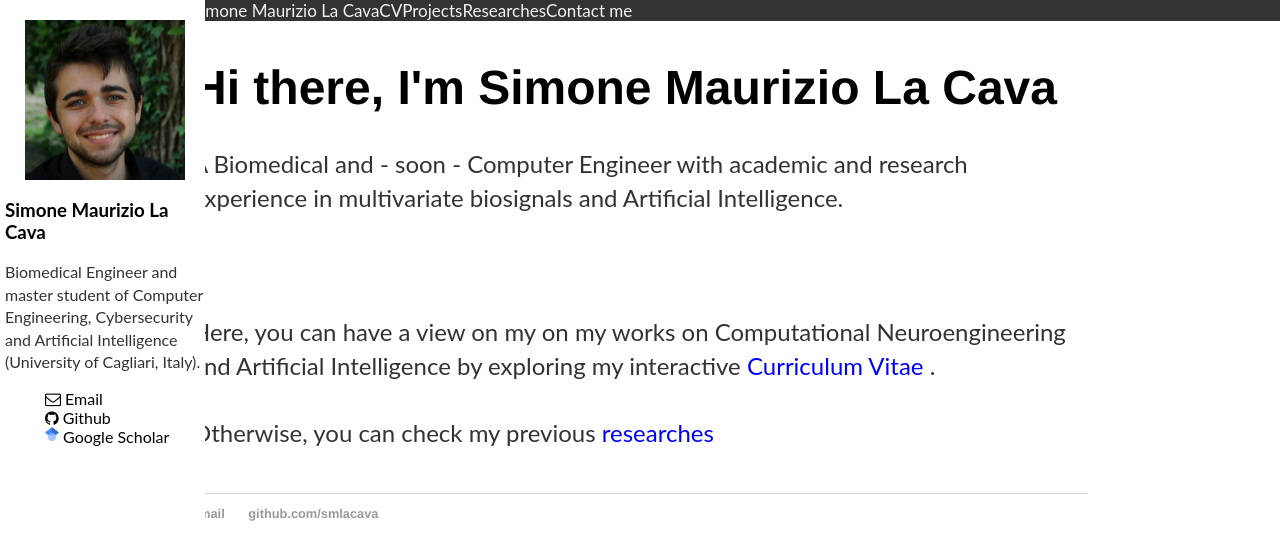
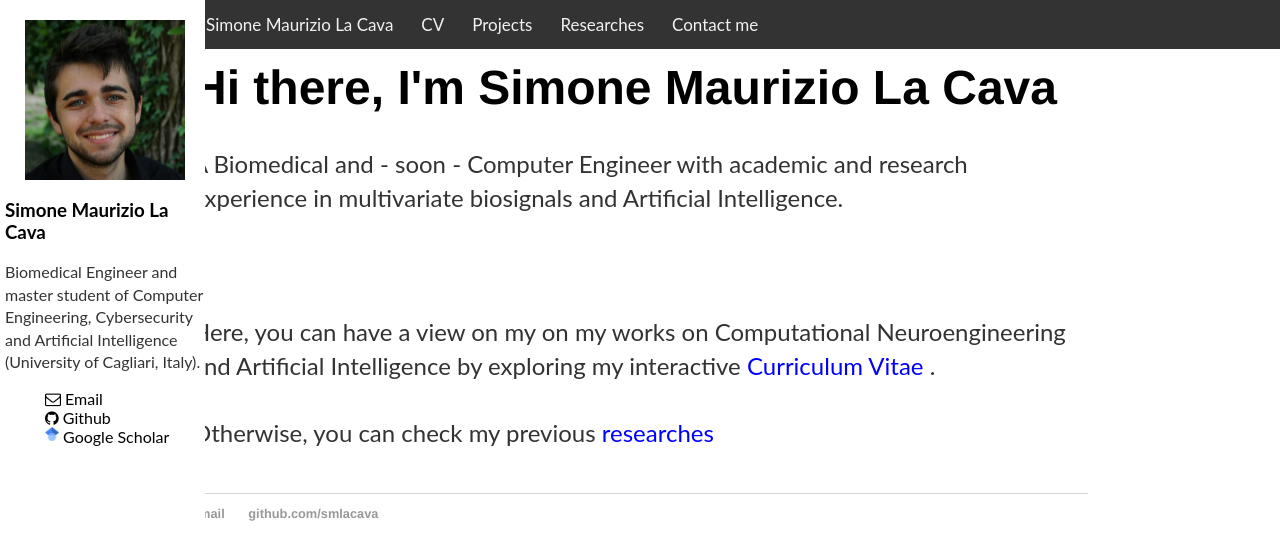
Before and after one commit to smlacava/smlacava.github.io, a Jekyll site: the page built from index.html, in a window 1280 px wide. Shown: the top 560 px of the page. Built offline with Jekyll 4.4.1, drawn with Linux system fonts in a browser that asks for light colours.

Commit message:
Update default.html

```diff
--- a/_layouts/default.html
+++ b/_layouts/default.html
@@ -68,8 +68,7 @@
   			float: left;
   			color: #f2f2f2;
   			text-align: center;
-  			top-padding: 14px; /*top right bottom left*/
-			left-padding: 0px;
+  			padding: 14px; /*top right bottom left*/
   			text-decoration: none;
   			font-size: 17px;
 		}
```
